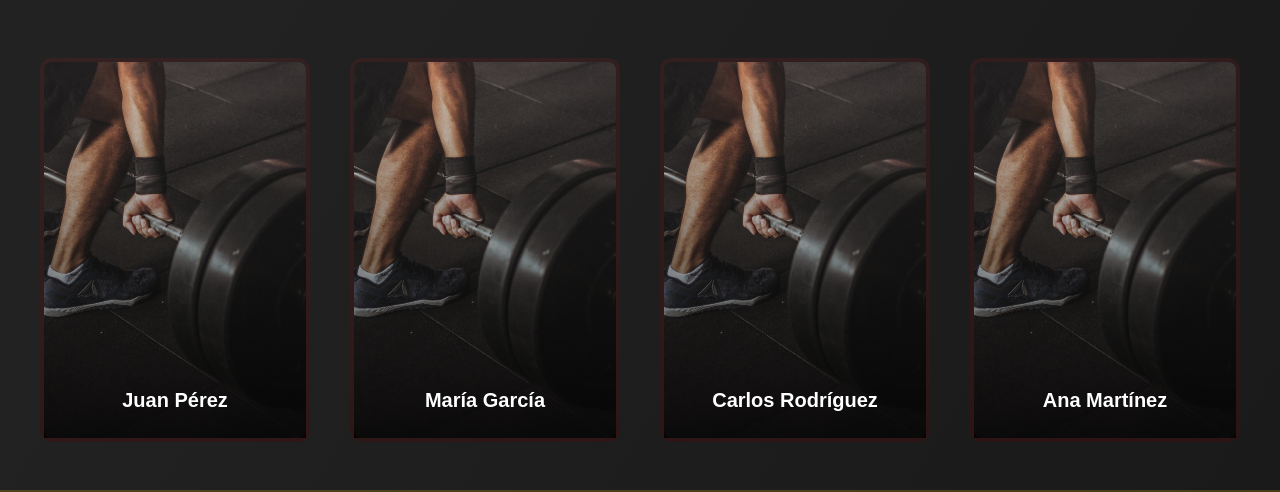
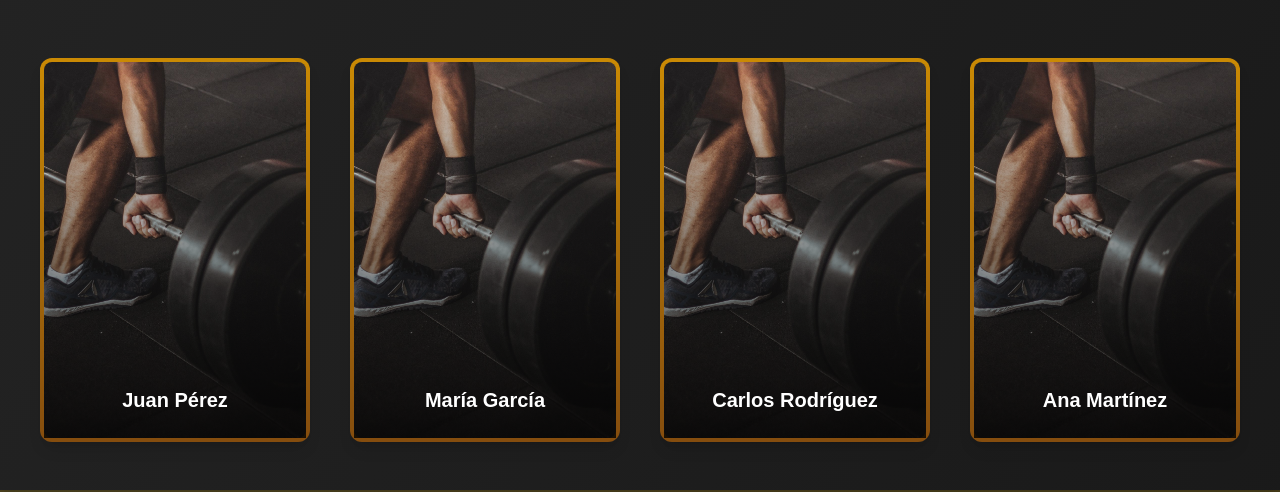
Before and after one commit to Eduar08-dev/Fitness-total, a Next.js app: page / in a window 1280 px wide. Shown: the part 979-1471 px from the top of the page. Built offline with nearby package versions, Linux system fonts and the light colour scheme.

Commit message:
estilos corregidos

```diff
--- a/src/app/page.js
+++ b/src/app/page.js
@@ -76,7 +76,7 @@ export default function Home() {
   <>
     <PrimeraSeccion />
 
-    <AnimatedSection className="container flex flex-col justify-center w-full mx-auto py-6 sm:py-8 md:py-10 px-4 sm:px-6 lg:px-8">
+    <AnimatedSection className="container shadow-lg flex flex-col justify-center w-full mx-auto py-6 sm:py-8 md:py-10 px-4 sm:px-6 lg:px-8">
       <h1 className="text-2xl sm:text-3xl md:text-4xl font-bold mb-4 sm:mb-6 text-center py-3 sm:py-5 text-white ">Nuestros Entrenadores</h1>
       <div className="flex flex-col lg:flex-row justify-center gap-4 sm:gap-6 text-black">
         {entrenadores.map((entrenador, index) => (
--- a/src/components/CardEntrenadores/page.js
+++ b/src/components/CardEntrenadores/page.js
@@ -3,10 +3,10 @@ import Image from 'next/image';
 
 const CardEntrenadores = ({ entrenador }) => {
   return (
-    <div className="group relative overflow-hidden rounded-xl bg-gradient-to-b from-red-900/20 to-red-950/40 p-1 h-96">
-      <div className="relative w-full h-full text-center transition-all duration-500 [transform-style:preserve-3d] group-hover:[transform:rotateY(180deg)]">
+    <div className="group relative overflow-hidden rounded-xl shadow-lg bg-gradient-to-b from-yellow-600 to-yellow-800 p-1 h-96">
+      <div className="relative w-full h-full text-center cursor-pointer transition-all duration-500 [transform-style:preserve-3d] group-hover:[transform:rotateY(180deg)]">
         {/* Front of the card */}
-        <div className="absolute inset-0 [backface-visibility:hidden]">
+        <div className="absolute inset-0 [backface-visibility:hidden] ">
           {entrenador.foto && (
             <Image
               src={entrenador.foto}
```
